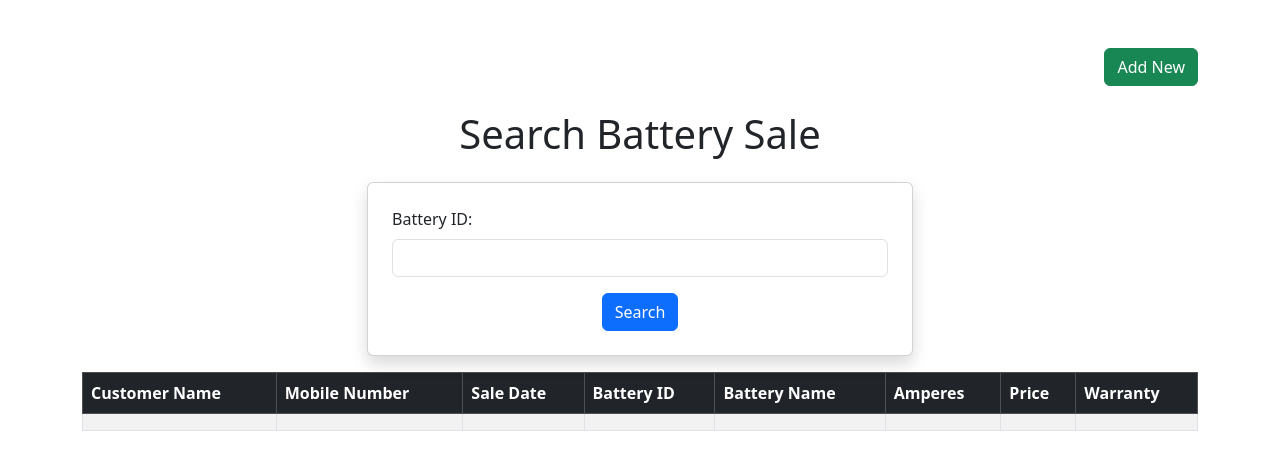
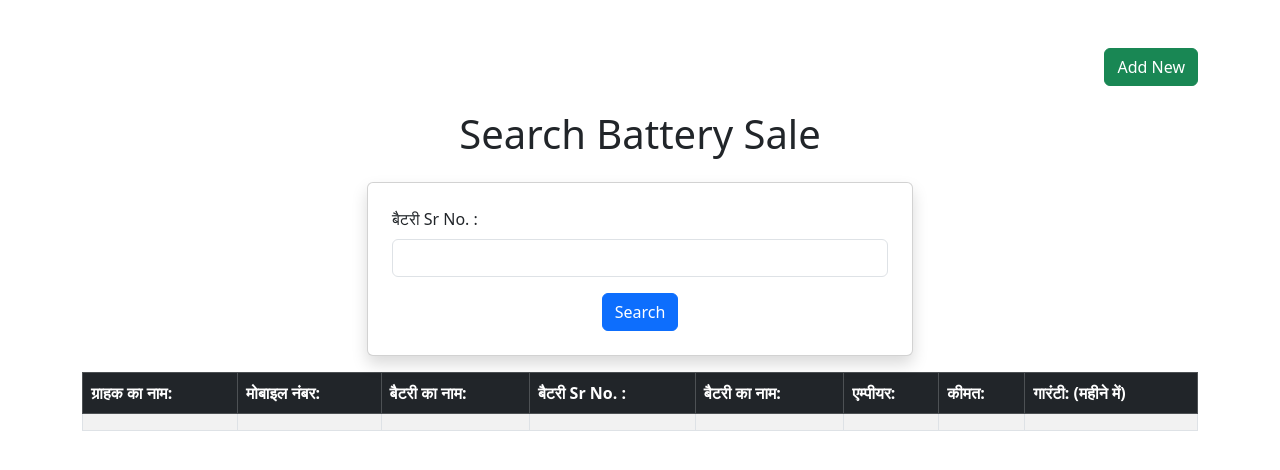
Before and after one commit to AshishP-armar/Kamal_inveter_battery, a Flask app: page /search in a window 1280 px wide. Shown: the top 470 px of the page. Run offline with Flask 3, Linux system fonts and the light colour scheme; lists and menus that the app fills with data are empty.

Commit message:
Update search.html
all hindi done in search

```diff
--- a/templates/search.html
+++ b/templates/search.html
@@ -35,7 +35,7 @@
             <div class="col-md-6">
                 <form action="/search" method="POST" class="card p-4 shadow">
                     <div class="mb-3">
-                        <label for="battery_id" class="form-label">Battery ID:</label>
+                        <label for="battery_id" class="form-label">बैटरी Sr No.  :</label>
                         <input type="text" id="battery_id" name="battery_id" class="form-control" required maxlength="20">
                     </div>
                     <div class="text-center">
@@ -50,14 +50,14 @@
         <table class="table table-striped table-bordered mt-3">
             <thead class="table-dark">
                 <tr>
-                    <th>Customer Name</th>
-                    <th>Mobile Number</th>
-                    <th>Sale Date</th>
-                    <th>Battery ID</th>
-                    <th>Battery Name</th>
-                    <th>Amperes</th>
-                    <th>Price</th>
-                    <th>Warranty</th>
+                    <th>ग्राहक का नाम:</th>
+                    <th>मोबाइल नंबर:</th>
+                    <th>बैटरी का नाम:</th>
+                    <th>बैटरी Sr No.  :</th>
+                    <th>बैटरी का नाम:</th>
+                    <th>एम्पीयर:</th>
+                    <th>कीमत:</th>
+                    <th>गारंटी: (महीने में)</th>
                 </tr>
             </thead>
             <tbody>
```
